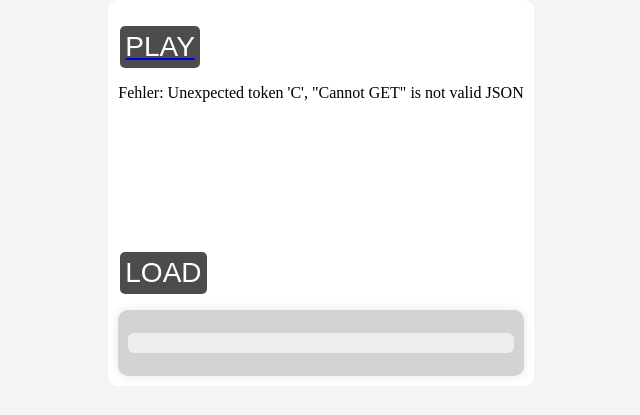
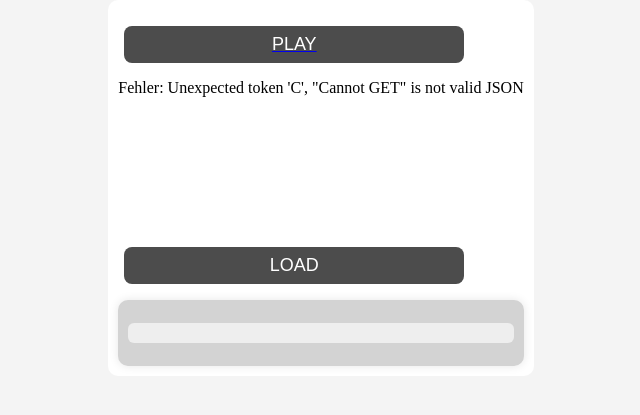
Before and after one commit to HaraldRau/radiopi, a Python web app: template webinterface/templates/verzeichnisbaum.html in a window 1280 px wide. Shown: the top 415 px of the page, without its empty margins (319-959 px from the left). Run offline with Jinja, Linux system fonts and the light colour scheme; the template is opened without the code that fills it, so the values that code supplies are empty.

Commit message:
Enhance button styles and folder button creation

```diff
--- a/webinterface/templates/verzeichnisbaum.html
+++ b/webinterface/templates/verzeichnisbaum.html
@@ -17,16 +17,25 @@ body {
 		background-color: #4c4c4c;
 		border: none;
 		color: white;
-			border-radius: 5px;
-			padding: 5px;
+		border-radius: 8px;
+		padding: 8px;
 		text-align: center;
-			text-decoration: none;
-			display: inline-block;
-			font-size: 28px;
-			margin: 2px;
+		font-size: 18px;
+		margin: 6px;
 		cursor: pointer;
 		display: flex;
 		flex-direction: column;
+		align-items: center;
+		width: 340px;
+		}
+	button img {
+		width: 100%;            /* füllt Button-Breite */
+		max-width: 330px;       /* LP-Größe */
+		height: auto;           /* Seitenverhältnis behalten */
+		aspect-ratio: 1 / 1;    /* quadratisch wie LP */
+		object-fit: cover;
+		border-radius: 6px;
+		display: block;
 }
 
         pre {
@@ -59,6 +68,12 @@ body {
 			padding: 10px;
 			background-color: white;
 			border-radius: 10px;
+		}
+
+		#folderDiv {
+			display: flex;
+			flex-wrap: wrap;
+			justify-content: center;
 		}
     </style>
     <script>
@@ -103,9 +118,31 @@ body {
 
                 // Ordner-Buttons
 (data.folders || []).forEach(folder => {
+    const fullPath = (currentPath ? currentPath + "/" : "") + folder;
+
     const btn = document.createElement("button");
-                    btn.innerText = folder;
-                    btn.onclick = () => loadFolders((currentPath ? currentPath + "/" : "") + folder);
+    btn.onclick = () => loadFolders(fullPath);
+
+    const img = document.createElement("img");
+    img.src = "/cover?path=" + encodeURIComponent(fullPath);
+    img.style.width = "150px";
+    img.style.height = "150px";
+    img.style.objectFit = "cover";
+
+    img.onerror = () => {
+        btn.innerText = folder;   // fallback: Text anzeigen
+    };
+
+    btn.appendChild(img);
+	// === Titel unter dem Bild ===
+    const label = document.createElement("span");
+    label.innerText = folder;
+    label.style.marginTop = "6px";
+    label.style.fontSize = "16px";
+
+    btn.appendChild(label);
+    // ============================
+
     folderDiv.appendChild(btn);
 });
 
```
Lines whose indentation alone changed are shown as unchanged.
